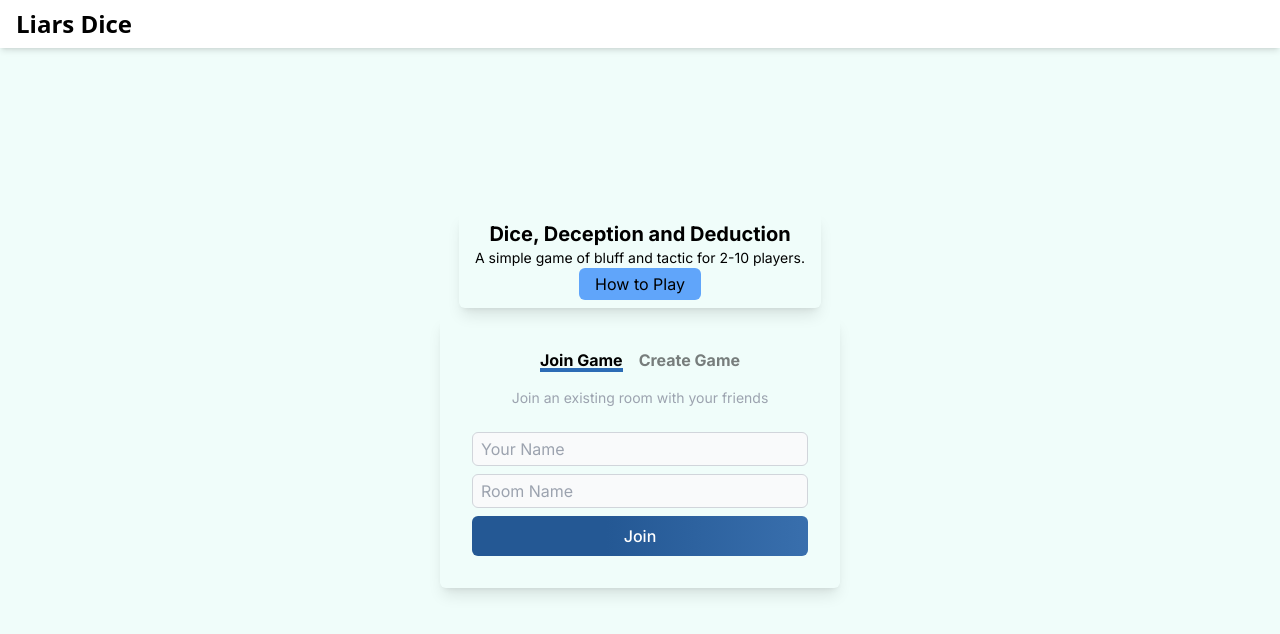
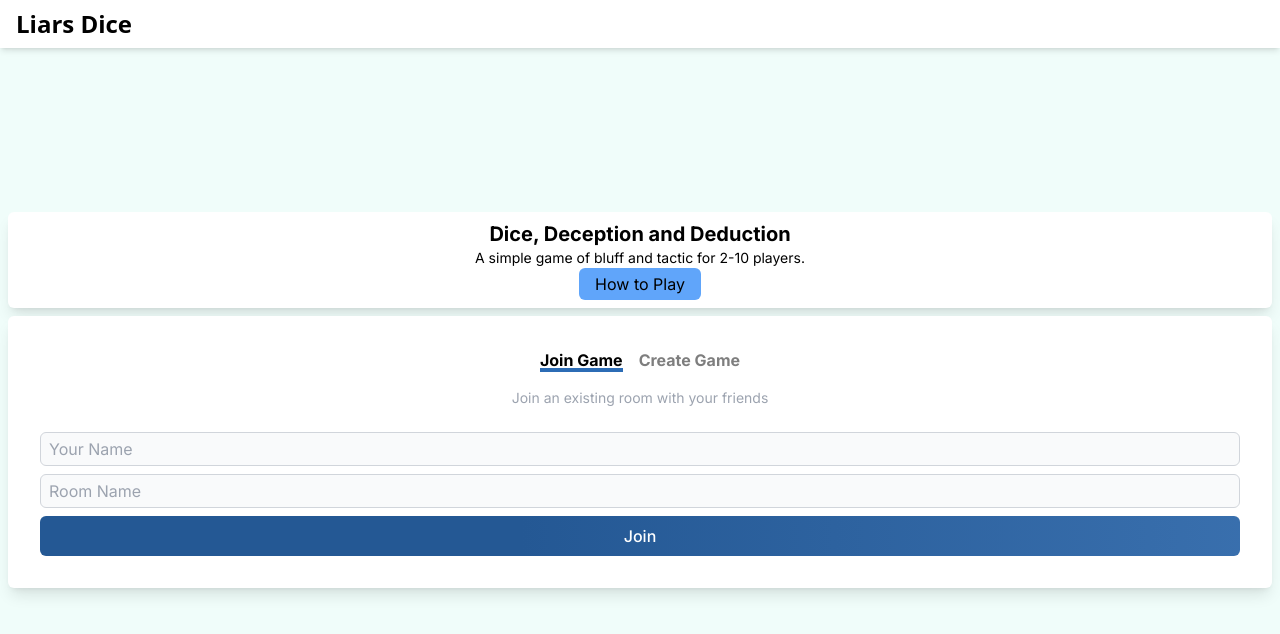
Before and after one commit to ajaytitus1386/dudo, a Next.js app: page / in a window 1280 px wide. Shown: the top 634 px of the page. Built offline with nearby package versions, Linux system fonts and the light colour scheme.

Commit message:
style: solid hug bg

```diff
--- a/src/components/Hug.tsx
+++ b/src/components/Hug.tsx
@@ -13,7 +13,10 @@ const Hug: React.FC<PropsWithChildren<Props>> = ({
     return (
         <div
             id={id}
-            className={["shadow-lg rounded-md px-4 py-2", className].join(" ")}
+            className={[
+                "w-full shadow-lg rounded-md px-4 py-2 bg-background-light",
+                className,
+            ].join(" ")}
         >
             {children}
         </div>
```
